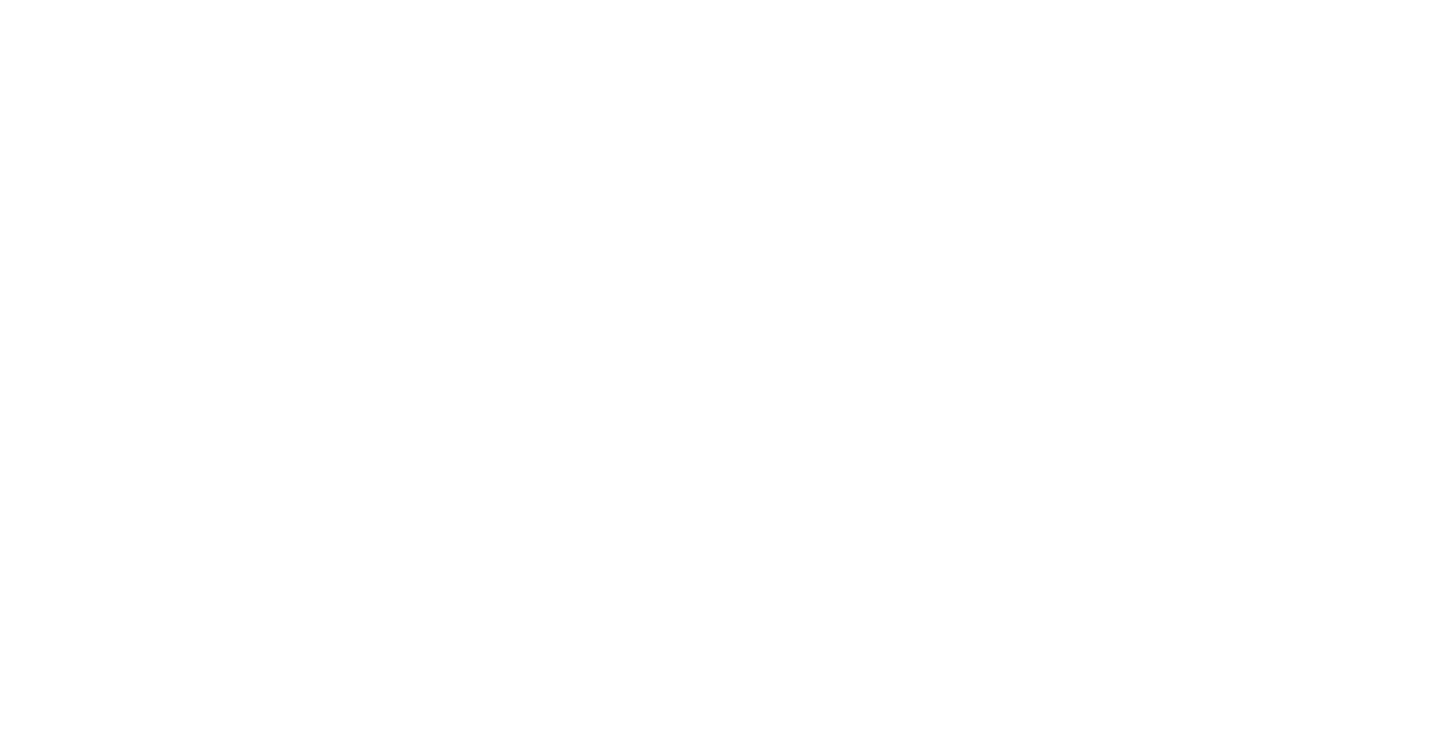
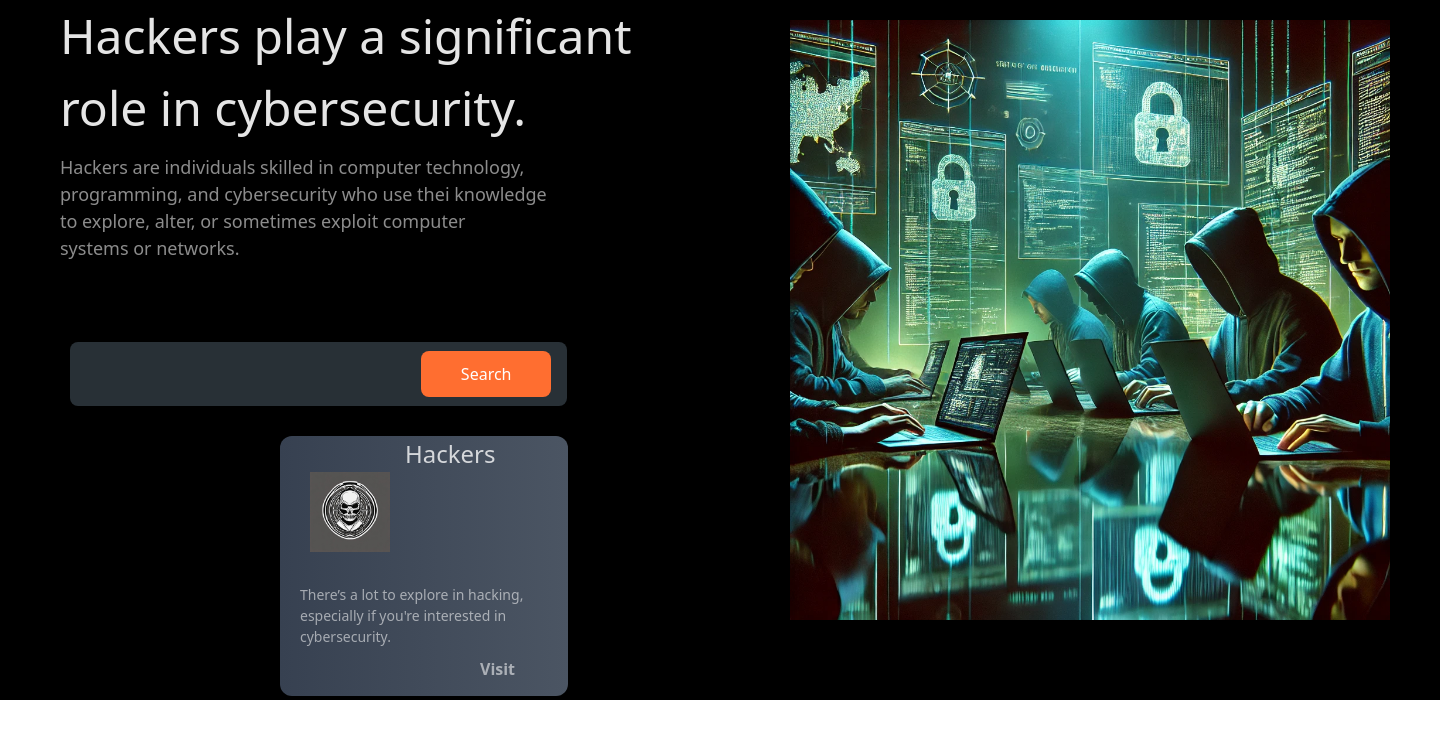
Before and after one commit to gulasyl136/Hackers, a plain HTML site: page index.html in a window 1280 px wide. Shown: the whole page, 1440 px wide, since content can reach past the window. Drawn offline with nearby package versions, Linux system fonts and the light colour scheme.

Commit message:
3 секшн буттум

```diff
--- a/index.html
+++ b/index.html
@@ -1,5 +1,6 @@
 <!DOCTYPE html>
 <html lang="en">
+
 <head>
   <meta charset="UTF-8">
   <meta name="viewport" content="width=device-width, initial-scale=1.0">
@@ -13,16 +14,52 @@
       }
     </style>
 </head>
+
 <body>
   <header></header>
   <main>
     <section></section>
     <section></section>
-        <section></section>
+    <section>
+      <div class="w-[1440px] h-[700px] m-auto  bg-[#000000]  ">
+        <div class=" relative">
+          <div>
+            <h2 class="font-medium text-[48px] text-[#FFFFFFE5] ml-[60px]">Hackers play a significant <br> role in
+              cybersecurity. </h2>
+            <p class="font-medium  text-[18px] text-[#FFFFFF8C] ml-[60px] mt-[10px]">Hackers are individuals skilled in
+              computer technology,<br>
+              programming, and cybersecurity who use thei knowledge <br> to explore, alter, or sometimes exploit
+              computer <br>
+              systems or networks.</p>
+          </div>
+          <div class="mt-[80px]">
+            <input type=" text  " class=" text-[#FFFFFF8C] w-[497px] py-[20px] rounded-[8px] ml-[70px] bg-[#283036] ">
+            <button class=" ml-[-150px] text-[#FFFFFF] rounded-[8px] bg-[#FF6E30] w-[130px]  py-[11px]">Search</button>
+          </div>
+          <div>
+            <img
+              src="./img/section 3/DALL·E 2024-11-07 22.24.04 - A dimly lit scene featuring a group of hackers collaborating in a modern tech lab. They are surrounded by computer screens displaying lines of code, g.webp"
+              alt="" class="w-[600px]  absolute left-[790px] bottom-[0px] top-[20px]">
+          </div>
+           <div class="w-[288px] h-[260px] rounded-[12px] ml-[280px] mt-[30px] bg-gradient-to-r from-gray-700 to-gray-600 ">
+            <h2 class="font-medium text-[24px] text-[#FFFFFFC7] ml-[125px]">Hackers</h2>
+
+            <img src="./img/section 3/generated_image.png" alt="" class="w-[80px] ml-[30px]">
+
+            <p class="font-normal text-[14px] text-[#FFFFFF8C] ml-[20px] mt-[32px]">There’s a lot to explore in hacking, especially if you're interested in cybersecurity.</p>
+            <a href="https://pranx.com/hacker/typer/"> <button
+                  class=" font-semibold text-[16px] text-[#FFFFFF8C]  ml-[200px] mt-[10px]">Visit</button></a>
+
+
+           </div>
+        </div>
+      </div>
+    </section>
     <section></section>
     <section></section>
     <section></section>
   </main>
   <footer></footer>
 </body>
+
 </html>
```
Also changed, not shown: img/section 3/DALL·E 2024-11-07 22.24.04 - A dimly lit scene featuring a group of hackers collaborating in a modern tech lab. They are surrounded by computer screens displaying lines of code, g.webp (added), img/section 3/generated_image.png (added). Lines whose indentation alone changed are shown as unchanged.
